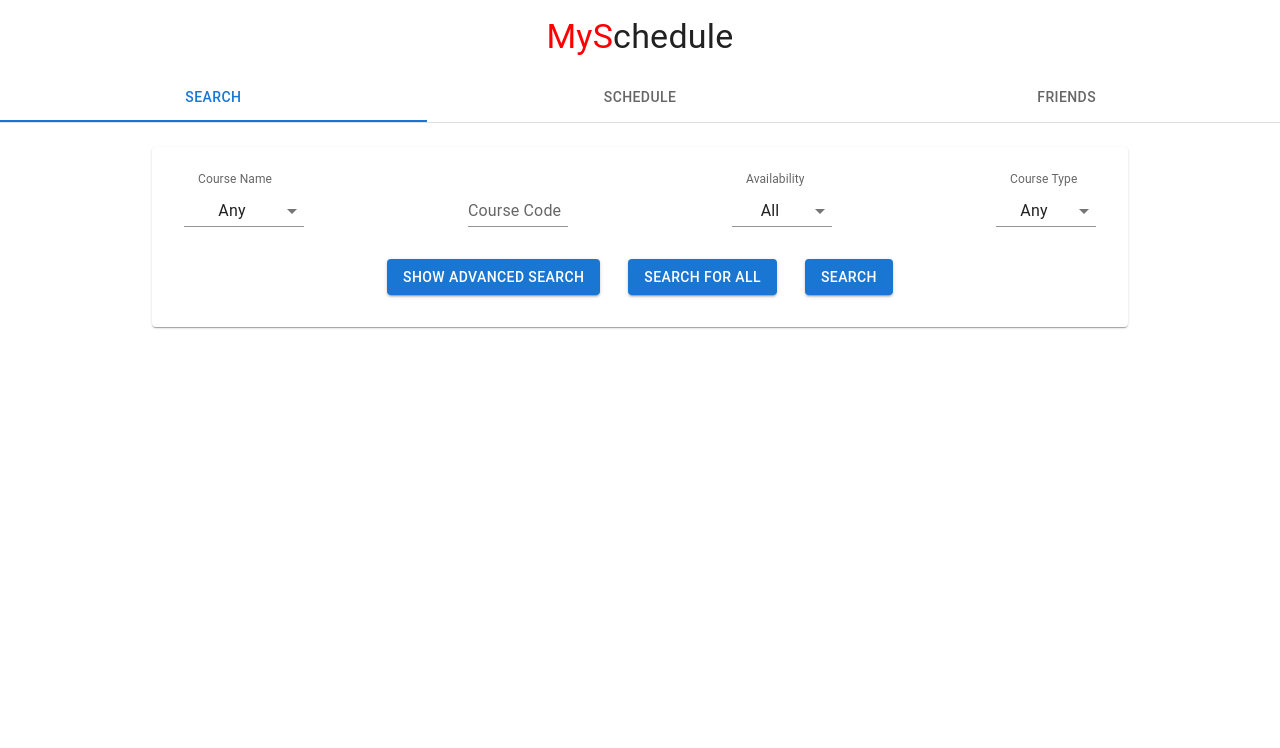
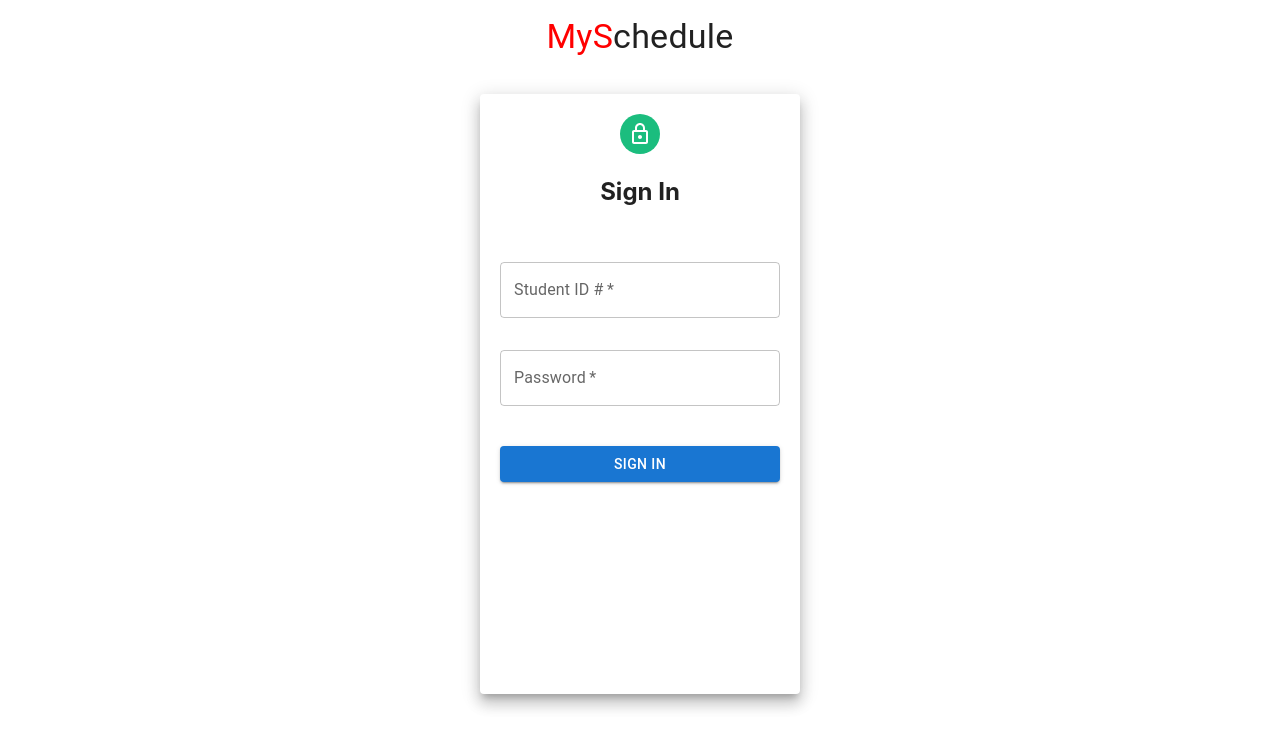
Before and after one commit to 1nvisibilia/CS348-Project, a React (Vite) app in the folder frontend/: page / in a window 1280 px wide. Shown: the top 748 px of the page. Built offline with nearby package versions, Linux system fonts and the light colour scheme.

Commit message:
impl simple login

```diff
--- a/frontend/src/App.jsx
+++ b/frontend/src/App.jsx
@@ -1,12 +1,20 @@
+import { useState } from 'react';
 import DashBoard from './DashBoard'
 import Banner from './Banner'
+import Login from './Login';
 import './App.css'
 
 function App() {
+    const [auth, login] = useState(null);
+    const loggedin = (username) => {
+        login(username);
+    }
     return (
         <div className="App" style={{ width: "100vw", height: "100vh", padding: '0', margin: '0' }}>
             <Banner></Banner>
-            <DashBoard></DashBoard>
+            {
+                auth ? <DashBoard user={auth}></DashBoard> : <Login authSuccessCallback={loggedin}></Login>
+            }
         </div>
     )
 }
--- a/frontend/src/DashBoard.jsx
+++ b/frontend/src/DashBoard.jsx
@@ -41,7 +41,7 @@ function a11yProps(index) {
     };
 }
 
-export default function BasicTabs() {
+export default function BasicTabs({ user }) {
     const [value, setValue] = React.useState(0);
 
     const handleChange = (event, newValue) => {
@@ -58,13 +58,13 @@ export default function BasicTabs() {
                 </Tabs>
             </Box>
             <TabPanel value={value} index={0}>
-                <SearchPanel></SearchPanel>
+                <SearchPanel user={user}></SearchPanel>
             </TabPanel>
             <TabPanel value={value} index={1}>
-                <Schedule></Schedule>
+                <Schedule user={user}></Schedule>
             </TabPanel>
             <TabPanel value={value} index={2}>
-                <Friends></Friends>
+                <Friends user={user}></Friends>
             </TabPanel>
         </Box>
     );
--- a/frontend/src/Friends.jsx
+++ b/frontend/src/Friends.jsx
@@ -4,7 +4,8 @@ import DeleteIcon from '@mui/icons-material/Delete';
 import axios from 'axios';
 import 'core-js/actual/array/group';
 
-export default function SearchPanel() {
+export default function SearchPanel({ user }) {
+    // user is a userid string
     const [friends, setFriends] = useState([]);
     const [idValidity, setValid] = useState(true);
     const [newFriendID, setNewFriendID] = useState('');
--- /dev/null
+++ b/frontend/src/Login.jsx
@@ -0,0 +1,56 @@
+import React, { useState } from 'react'
+import { Grid, Paper, Avatar, TextField, Button, Typography } from '@mui/material'
+import LockOutlinedIcon from '@mui/icons-material/LockOutlined';
+import axios from 'axios';
+import { red } from '@mui/material/colors';
+
+const Login = ({authSuccessCallback}) => {
+    const paperStyle = { padding: 20, height: '70vh', width: 280, margin: "20px auto" };
+    const avatarStyle = { backgroundColor: '#1bbd7e' };
+    const btnstyle = { margin: '8px 0' };
+    const [userName, setUserName] = useState("");
+    const [userpw, setUserpw] = useState("");
+    const [loginFailed, setFailed] = useState(false);
+
+    const authenticate = async () => {
+        console.log(userName, userpw);
+        const response = await axios.get('/login', {
+            params: {
+                userName,
+                userpw
+            }
+        })
+
+        if (response.data) {
+            // authed
+            setFailed(false);
+            authSuccessCallback(userName);
+        } else {
+            // error
+            setFailed(true);
+        }
+    }
+
+    return (
+        <Grid>
+            <Paper elevation={10} style={paperStyle}>
+                <Grid align='center'>
+                    <Avatar style={avatarStyle}><LockOutlinedIcon /></Avatar>
+                    <h2>Sign In</h2>
+                </Grid>
+                <TextField onChange={(event) => setUserName(event.target.value)} value={userName}
+                    style={{ margin: '2em 0' }} label='Student ID #' placeholder='Enter username' variant="outlined" fullWidth required />
+                <TextField onChange={(event) => setUserpw(event.target.value)} value={userpw}
+                    style={{ margin: '0 0 2em' }} label='Password' placeholder='Enter password' type='password' variant="outlined" fullWidth required />
+                <Button onClick={authenticate} type='submit' color='primary' variant="contained" style={btnstyle} fullWidth>Sign in</Button>
+                {
+                    loginFailed
+                        ? <Typography color={red[500]}>Username or password is incorrect</Typography>
+                        : <></>
+                }
+            </Paper>
+        </Grid>
+    )
+}
+
+export default Login
--- a/frontend/src/Schedule.jsx
+++ b/frontend/src/Schedule.jsx
@@ -1,3 +1,4 @@
-export default function SearchPanel() {
+export default function SearchPanel({ user }) {
+    // user is a string with user id
     return <div>place holder3</div>
 }
```
Also changed, not shown: 1 other file (tests, documents, lock files or other folders).
